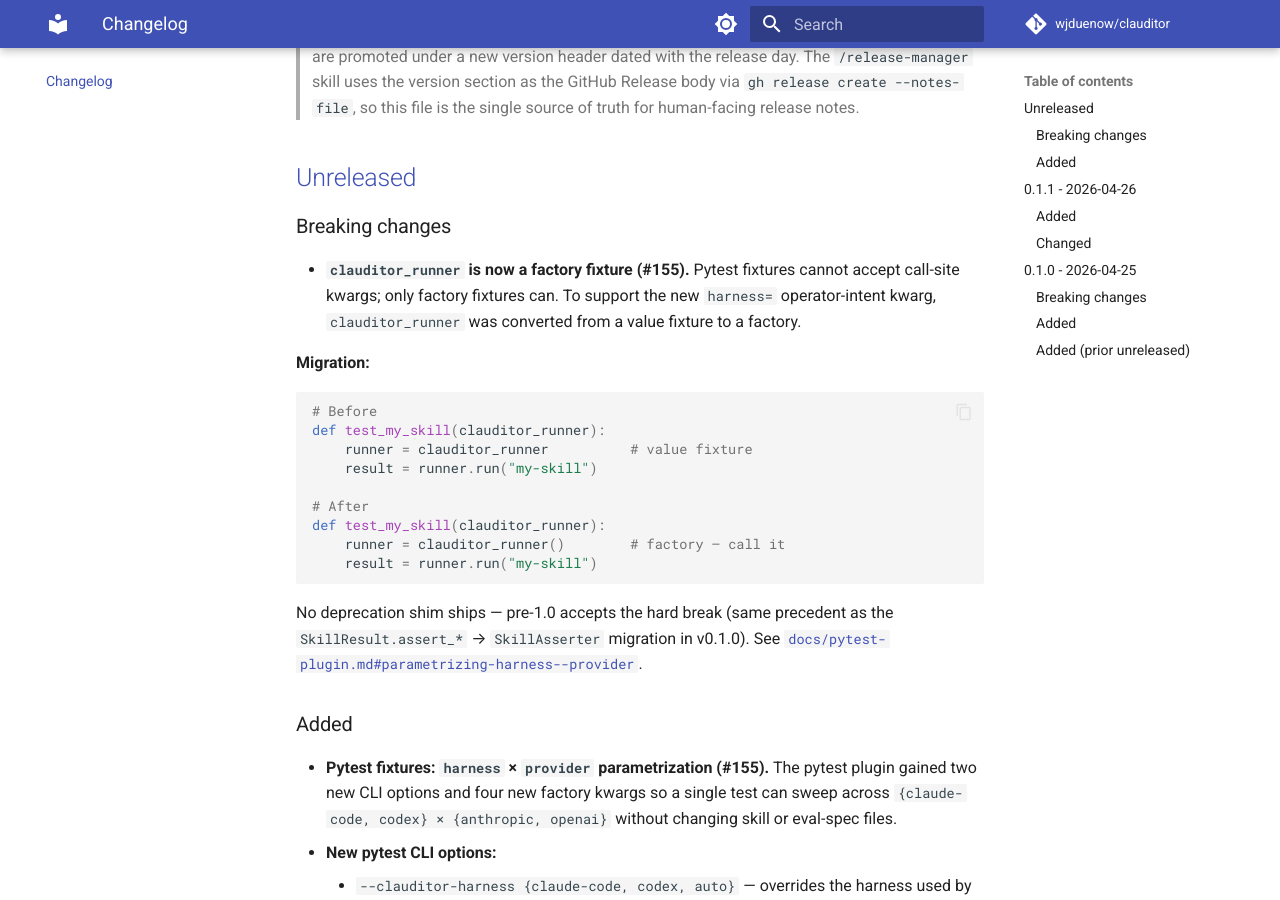
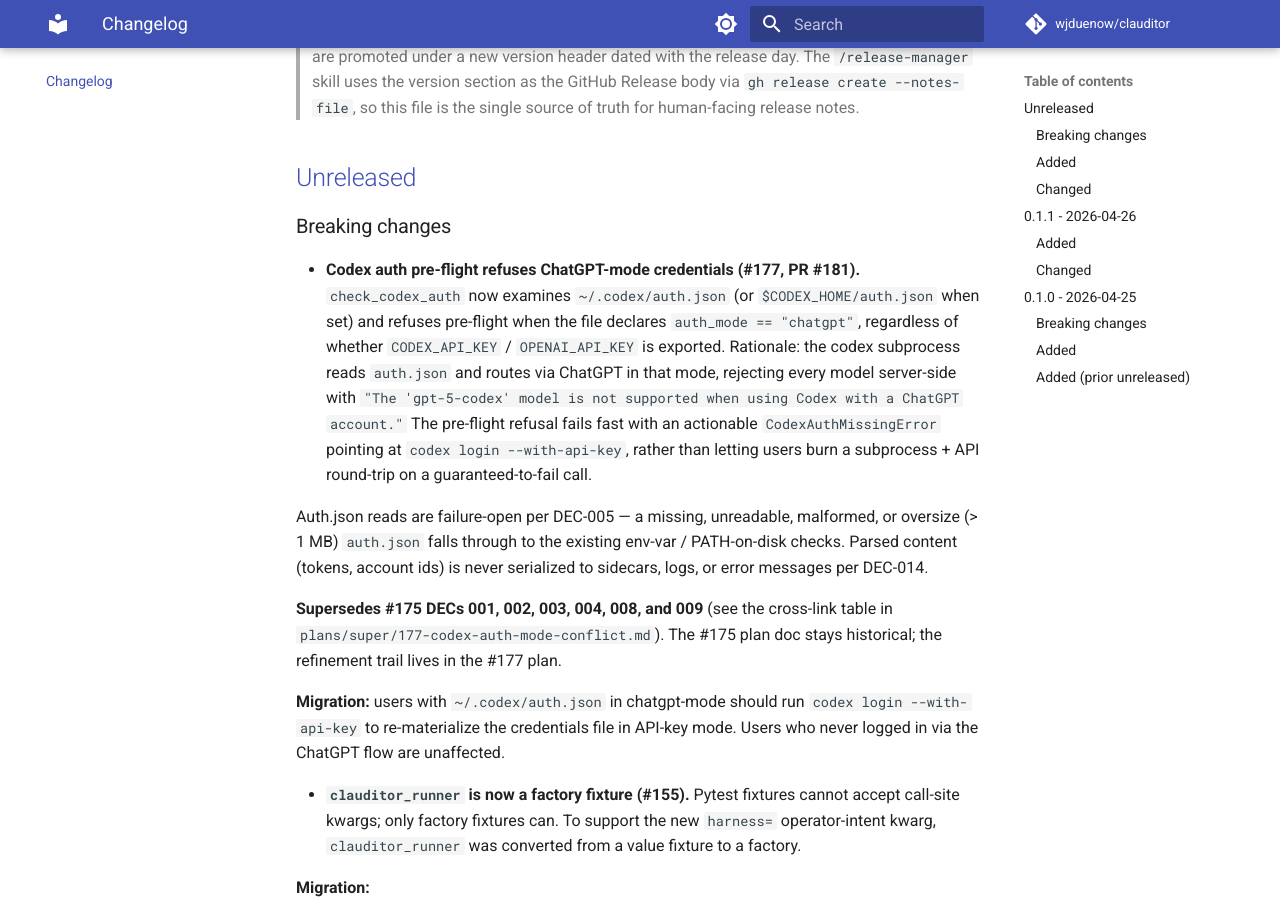
Before and after one commit to wjduenow/clauditor, an MkDocs documentation site: the page built from docs/changelog.md, in a window 1280 px wide and 900 px high, scrolled down 344 px. Built offline with MkDocs 1.6.1 and Material for MkDocs 9.7.7, drawn with Linux system fonts in a browser that asks for light colours; comment, search, counter and statistics services are not loaded; some of the changed text lies outside the part shown.

Commit message:
clauditor-5y2v.7: US-007 — refresh centralized-sdk-call.md + CHANGELOG entry

```diff
--- a/CHANGELOG.md
+++ b/CHANGELOG.md
@@ -16,6 +16,34 @@ and this project adheres to [Semantic Versioning](https://semver.org/spec/v2.0.0
 ## [Unreleased]
 
 ### Breaking changes
+
+- **Codex auth pre-flight refuses ChatGPT-mode credentials (#177, PR #181).**
+  `check_codex_auth` now examines `~/.codex/auth.json` (or
+  `$CODEX_HOME/auth.json` when set) and refuses pre-flight when the file
+  declares `auth_mode == "chatgpt"`, regardless of whether
+  `CODEX_API_KEY` / `OPENAI_API_KEY` is exported. Rationale: the codex
+  subprocess reads `auth.json` and routes via ChatGPT in that mode,
+  rejecting every model server-side with `"The 'gpt-5-codex' model is
+  not supported when using Codex with a ChatGPT account."` The pre-flight
+  refusal fails fast with an actionable `CodexAuthMissingError` pointing
+  at `codex login --with-api-key`, rather than letting users burn a
+  subprocess + API round-trip on a guaranteed-to-fail call.
+
+  Auth.json reads are failure-open per DEC-005 — a missing, unreadable,
+  malformed, or oversize (> 1 MB) `auth.json` falls through to the
+  existing env-var / PATH-on-disk checks. Parsed content (tokens,
+  account ids) is never serialized to sidecars, logs, or error
+  messages per DEC-014.
+
+  **Supersedes #175 DECs 001, 002, 003, 004, 008, and 009** (see the
+  cross-link table in `plans/super/177-codex-auth-mode-conflict.md`).
+  The #175 plan doc stays historical; the refinement trail lives in
+  the #177 plan.
+
+  **Migration:** users with `~/.codex/auth.json` in chatgpt-mode should
+  run `codex login --with-api-key` to re-materialize the credentials
+  file in API-key mode. Users who never logged in via the ChatGPT flow
+  are unaffected.
 
 - **`clauditor_runner` is now a factory fixture (#155).** Pytest fixtures
   cannot accept call-site kwargs; only factory fixtures can. To support
@@ -114,6 +142,31 @@ and this project adheres to [Semantic Versioning](https://semver.org/spec/v2.0.0
   `timeout` kwargs. `SkillSpec.run` resolves the effective value once
   (explicit `EvalSpec.system_prompt` > auto-derived `SKILL.md` body)
   and threads the resolved string through this kwarg.
+
+### Changed
+
+- **Codex subprocess error mapping: chatgpt-mode rejection classified as
+  `"auth"` (#177, PR #181).** When the pre-flight refusal is bypassed
+  (e.g. `~/.codex/auth.json` is created / mutated after the pre-flight
+  check, or a sandboxed CI environment skips the parser), the codex
+  subprocess emits the server-side rejection string
+  `"The 'gpt-5-codex' model is not supported when using Codex with a
+  ChatGPT account."` `_classify_codex_failure` now classifies this as
+  `error_category = "auth"` rather than `"api"`, matching the actual
+  failure mode (credentials are pointing at the wrong auth surface).
+  No sidecar schema bump per DEC-011 — new `Literal` values inside an
+  existing field are additive.
+
+- **Codex CLI-on-PATH announcement body reworded (#177, PR #181).**
+  `_CODEX_CLI_ON_PATH_ANNOUNCEMENT` no longer mentions "the ChatGPT-login
+  flow"; the post-#177 body describes codex resolving credentials from
+  `~/.codex/auth.json` in API-key mode. Three durable substrings remain
+  pinned by tests: `"codex"`, `"PATH"`, `"~/.codex/auth.json"`. The
+  announcement fires under the narrowed condition that the PATH branch
+  is the load-bearing acceptance signal (env vars unset, codex on PATH,
+  and `auth.json` is absent or declares `auth_mode != "chatgpt"`); the
+  chatgpt-mode refusal raises `CodexAuthMissingError` and does not fire
+  the announcement (the exception is the user signal).
 
 ## [0.1.1] - 2026-04-26
 
```
Also changed, not shown: .claude/rules/centralized-sdk-call.md (+30 -16 lines).
